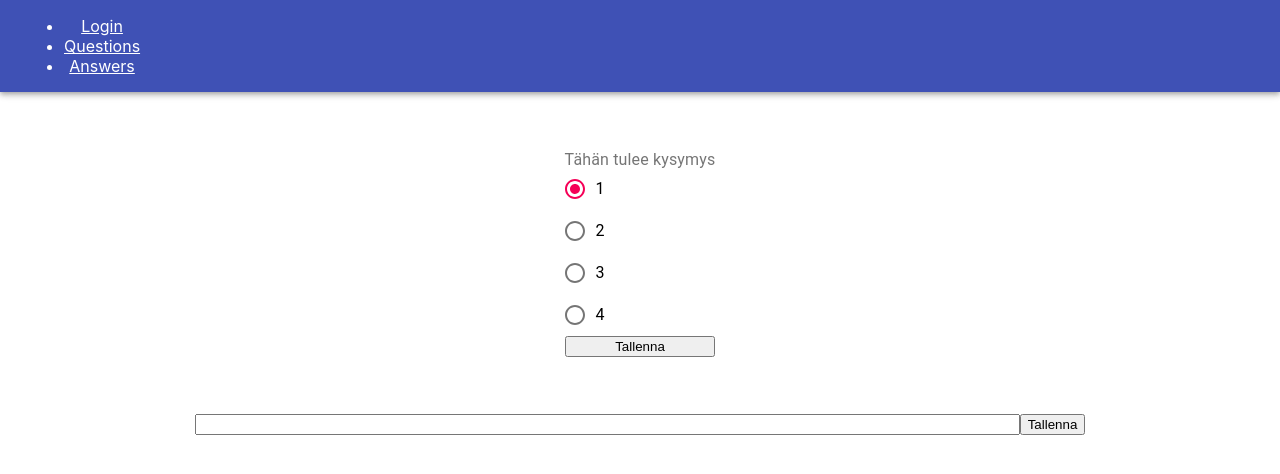
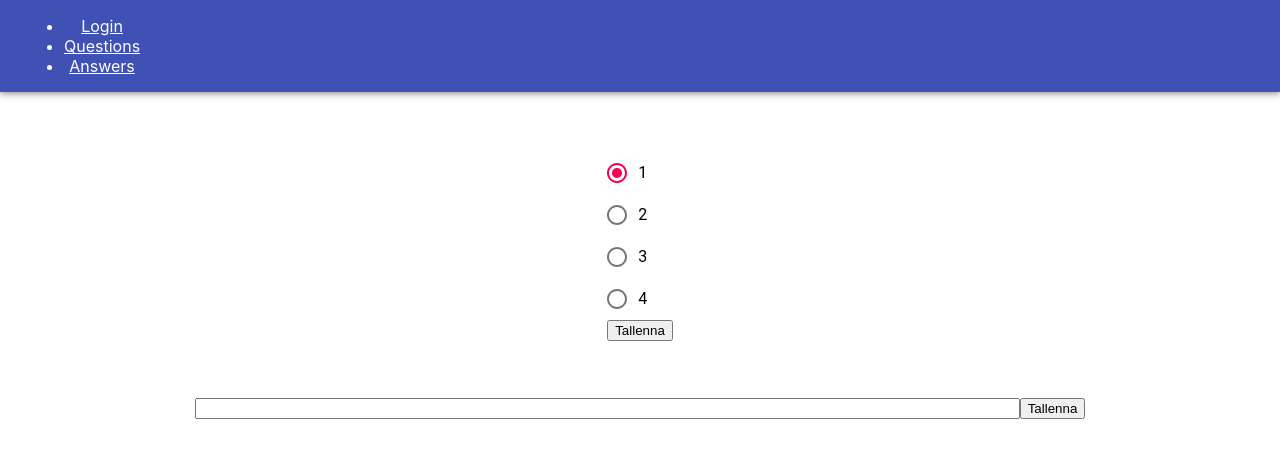
Before and after one commit to Ohjelmistoprojekti1/Ohjelmistoprojekti1, a React (Create React App) app: page /questions in a window 1280 px wide. Shown: the top 474 px of the page. Built offline with nearby package versions, Linux system fonts and the light colour scheme; no server answers.

Commit message:
Update Radio.js

```diff
--- a/src/components/Radio.js
+++ b/src/components/Radio.js
@@ -46,7 +46,7 @@ export default function RadioButtonsGroup() {
 
   return (
     <FormControl component="fieldset">
-      <FormLabel component="legend">{question}Tähän tulee kysymys</FormLabel>
+      <FormLabel component="legend">{question}</FormLabel>
       <RadioGroup aria-label="question" name="question1" value={value} onChange={handleChange}>
         <FormControlLabel value="1" control={<Radio />} label="1" />
         <FormControlLabel value="2" control={<Radio />} label="2" />
```
